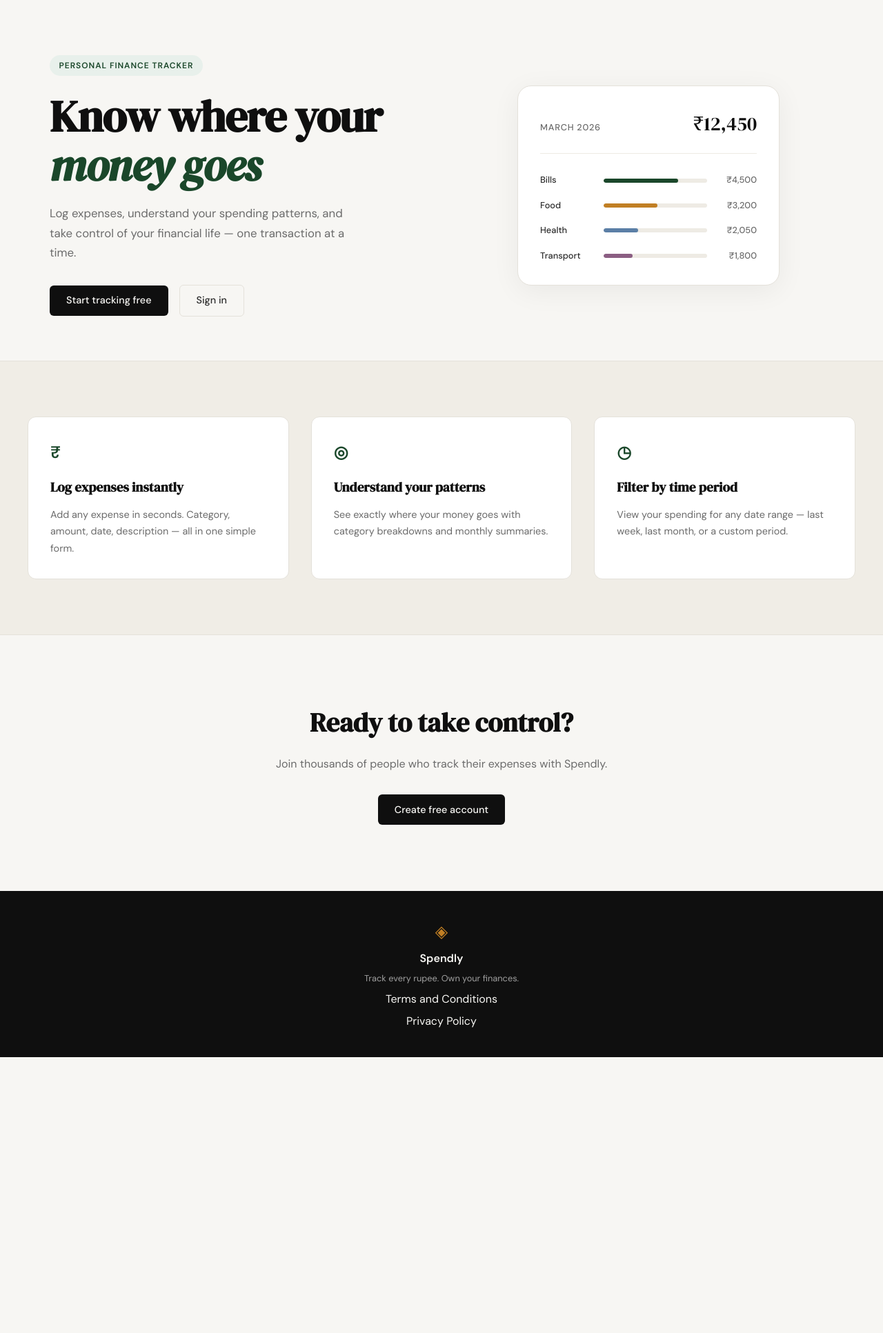
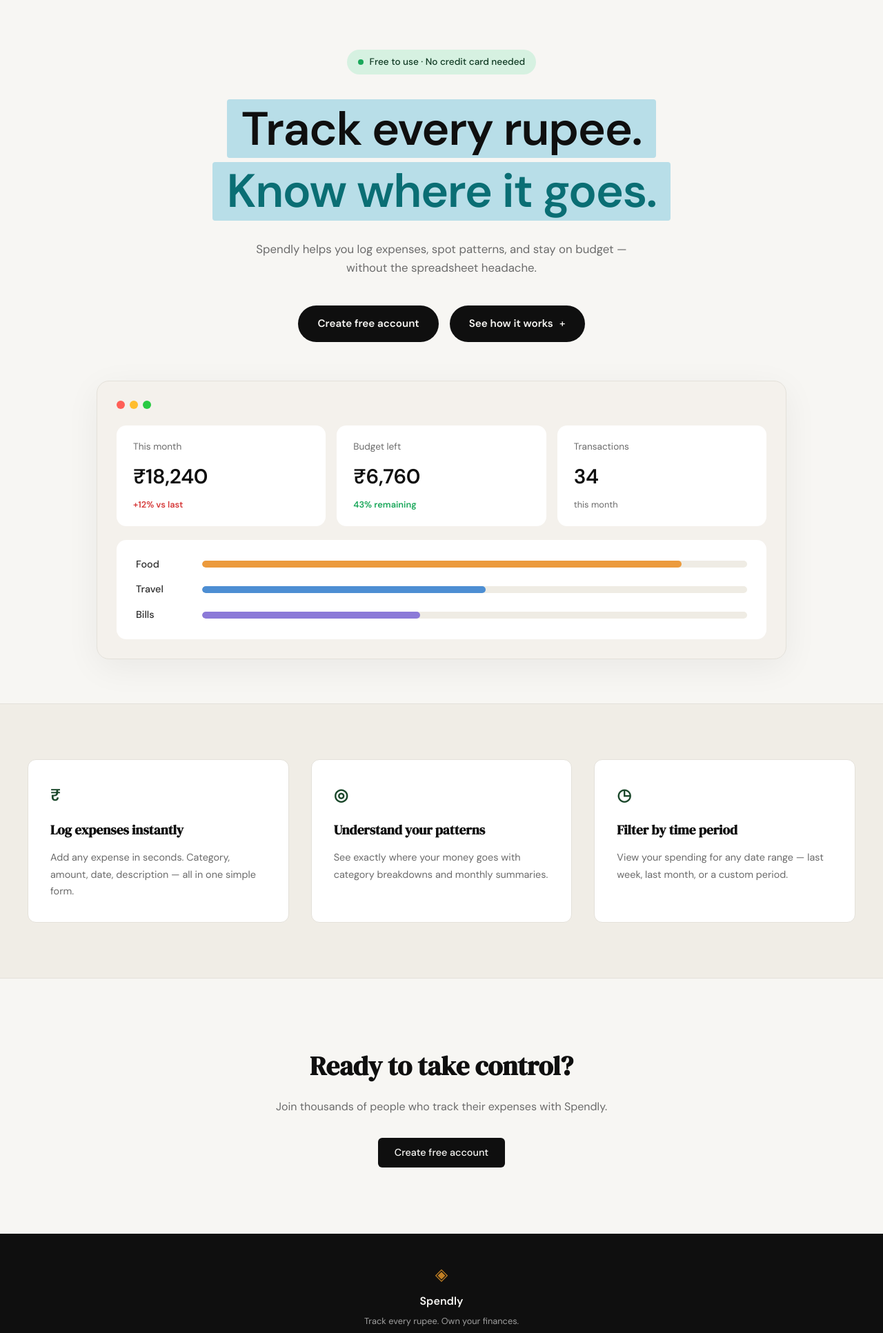
Before and after one commit to vishalmali06/spendly, a Flask app: page / in a window 1280 px wide. Shown: the part 61-1994 px from the top of the page at 69% size. Before the commit the page ends 1594 px from the top, so only its background shows below. Run offline with Flask 3, Linux system fonts and the light colour scheme.

Commit message:
landing: redesign hero section to match mockup

```diff
--- /dev/null
+++ b/static/css/landing.css
@@ -0,0 +1,224 @@
+/* ------------------------------------------------------------------ */
+/* Landing hero overrides                                              */
+/* ------------------------------------------------------------------ */
+
+.hero {
+    grid-template-columns: 1fr;
+    gap: 0;
+    text-align: center;
+    padding: 4.5rem 2rem 4rem;
+}
+
+.hero-inner {
+    display: flex;
+    flex-direction: column;
+    align-items: center;
+    max-width: 760px;
+    margin: 0 auto;
+}
+
+/* Badge: light mint pill with dot */
+.hero-badge {
+    display: inline-flex;
+    align-items: center;
+    gap: 0.55rem;
+    background: #d6f1e1;
+    color: #0f3a23;
+    text-transform: none;
+    letter-spacing: 0;
+    font-size: 0.85rem;
+    font-weight: 500;
+    padding: 0.45rem 1rem;
+    border-radius: 999px;
+    margin-bottom: 2.25rem;
+}
+
+.hero-badge-dot {
+    width: 8px;
+    height: 8px;
+    border-radius: 50%;
+    background: #1aa75a;
+    flex-shrink: 0;
+}
+
+/* Two-line headline with highlighted bands */
+.hero-title {
+    font-family: var(--font-body);
+    font-weight: 700;
+    font-size: clamp(2.4rem, 5.5vw, 4.25rem);
+    line-height: 1.15;
+    letter-spacing: -0.02em;
+    margin-bottom: 1.75rem;
+    display: flex;
+    flex-direction: column;
+    align-items: center;
+    gap: 0.35rem;
+}
+
+.hero-title-line {
+    background: #b8dee8;
+    color: var(--ink);
+    padding: 0.05em 0.3em;
+    border-radius: 4px;
+    display: inline-block;
+}
+
+.hero-title-line-2 {
+    color: #0a6e74;
+}
+
+/* Subtitle */
+.hero-subtitle {
+    text-align: center;
+    max-width: 580px;
+    color: var(--ink-muted);
+    font-size: 1.05rem;
+    line-height: 1.65;
+    margin: 0 auto 2.5rem;
+}
+
+/* Buttons: both dark pill */
+.hero-actions {
+    justify-content: center;
+    gap: 1rem;
+}
+
+.hero-actions .btn-primary {
+    background: var(--ink);
+    color: var(--paper);
+    padding: 0.9rem 1.75rem;
+    border-radius: 999px;
+    font-size: 0.95rem;
+    font-weight: 600;
+}
+
+.hero-actions .btn-primary:hover {
+    background: #1f1f1f;
+}
+
+.btn-plus {
+    display: inline-block;
+    margin-left: 0.35rem;
+    font-weight: 500;
+}
+
+/* Window mockup */
+.hero-window {
+    width: 100%;
+    max-width: 1000px;
+    margin: 3.5rem auto 0;
+    background: #f4f1ec;
+    border: 1px solid var(--border);
+    border-radius: 18px;
+    padding: 1.75rem;
+    box-shadow: 0 12px 50px rgba(0, 0, 0, 0.06);
+    text-align: left;
+}
+
+.hero-window-dots {
+    display: flex;
+    gap: 0.45rem;
+    margin-bottom: 1.5rem;
+}
+
+.dot {
+    width: 12px;
+    height: 12px;
+    border-radius: 50%;
+    display: inline-block;
+}
+
+.dot-red    { background: #ff5f57; }
+.dot-yellow { background: #ffbd2e; }
+.dot-green  { background: #28ca42; }
+
+/* Stat cards row */
+.hero-stats {
+    display: grid;
+    grid-template-columns: repeat(3, 1fr);
+    gap: 1rem;
+    margin-bottom: 1.25rem;
+}
+
+.hero-stat {
+    background: #ffffff;
+    border-radius: 14px;
+    padding: 1.25rem 1.5rem;
+}
+
+.hero-stat-label {
+    font-size: 0.85rem;
+    color: var(--ink-muted);
+    margin-bottom: 0.55rem;
+}
+
+.hero-stat-value {
+    font-family: var(--font-body);
+    font-size: 1.85rem;
+    font-weight: 700;
+    color: var(--ink);
+    margin-bottom: 0.45rem;
+    letter-spacing: -0.01em;
+}
+
+.hero-stat-delta {
+    font-size: 0.8rem;
+    font-weight: 600;
+}
+
+.hero-stat-delta-up { color: #d63b3b; }
+.hero-stat-delta-ok { color: #1aa75a; }
+
+.hero-stat-meta {
+    font-size: 0.8rem;
+    color: var(--ink-muted);
+}
+
+/* Bar chart card */
+.hero-bars {
+    background: #ffffff;
+    border-radius: 14px;
+    padding: 1.5rem 1.75rem;
+    display: flex;
+    flex-direction: column;
+    gap: 0.85rem;
+}
+
+.hero-bar-row {
+    display: grid;
+    grid-template-columns: 80px 1fr;
+    align-items: center;
+    gap: 1rem;
+}
+
+.hero-bar-cat {
+    font-size: 0.9rem;
+    color: var(--ink-soft);
+    font-weight: 500;
+}
+
+.hero-bar-track {
+    height: 10px;
+    background: #efece4;
+    border-radius: 999px;
+    overflow: hidden;
+}
+
+.hero-bar {
+    height: 100%;
+    border-radius: 999px;
+}
+
+.hero-bar-food   { background: #ec9a3c; }
+.hero-bar-travel { background: #4d8ed3; }
+.hero-bar-bills  { background: #8c7ad8; }
+
+/* Responsive */
+@media (max-width: 760px) {
+    .hero-stats {
+        grid-template-columns: 1fr;
+    }
+    .hero-window {
+        padding: 1.25rem;
+    }
+}
--- a/templates/landing.html
+++ b/templates/landing.html
@@ -1,60 +1,72 @@
 {% extends "base.html" %}
 
 {% block title %}Spendly — Track Every Rupee{% endblock %}
+
+{% block head %}
+<link rel="stylesheet" href="{{ url_for('static', filename='css/landing.css') }}">
+{% endblock %}
 
 {% block content %}
 
 <section class="hero">
     <div class="hero-inner">
-        <div class="hero-badge">Personal Finance Tracker</div>
+        <div class="hero-badge">
+            <span class="hero-badge-dot"></span>
+            Free to use · No credit card needed
+        </div>
         <h1 class="hero-title">
-            Know where your<br>
-            <em>money goes</em>
+            <span class="hero-title-line">Track every rupee.</span>
+            <span class="hero-title-line hero-title-line-2">Know where it goes.</span>
         </h1>
         <p class="hero-subtitle">
-            Log expenses, understand your spending patterns,
-            and take control of your financial life —
-            one transaction at a time.
+            Spendly helps you log expenses, spot patterns, and stay on budget —
+            without the spreadsheet headache.
         </p>
         <div class="hero-actions">
-            <a href="{{ url_for('register') }}" class="btn-primary">Start tracking free</a>
-            <a href="{{ url_for('login') }}" class="btn-ghost">Sign in</a>
+            <a href="{{ url_for('register') }}" class="btn-primary">Create free account</a>
+            <a href="#" class="btn-primary btn-secondary">See how it works <span class="btn-plus">+</span></a>
         </div>
     </div>
-    <div class="hero-visual">
-        <div class="mock-card">
-            <div class="mock-card-header">
-                <span class="mock-label">March 2026</span>
-                <span class="mock-total">₹12,450</span>
+    <div class="hero-window">
+        <div class="hero-window-dots">
+            <span class="dot dot-red"></span>
+            <span class="dot dot-yellow"></span>
+            <span class="dot dot-green"></span>
+        </div>
+        <div class="hero-stats">
+            <div class="hero-stat">
+                <div class="hero-stat-label">This month</div>
+                <div class="hero-stat-value">₹18,240</div>
+                <div class="hero-stat-delta hero-stat-delta-up">+12% vs last</div>
             </div>
-            <div class="mock-bars">
-                <div class="mock-bar-row">
-                    <span class="mock-cat">Bills</span>
-                    <div class="mock-bar-track">
-                        <div class="mock-bar" style="width: 72%"></div>
-                    </div>
-                    <span class="mock-amt">₹4,500</span>
+            <div class="hero-stat">
+                <div class="hero-stat-label">Budget left</div>
+                <div class="hero-stat-value">₹6,760</div>
+                <div class="hero-stat-delta hero-stat-delta-ok">43% remaining</div>
+            </div>
+            <div class="hero-stat">
+                <div class="hero-stat-label">Transactions</div>
+                <div class="hero-stat-value">34</div>
+                <div class="hero-stat-meta">this month</div>
+            </div>
+        </div>
+        <div class="hero-bars">
+            <div class="hero-bar-row">
+                <span class="hero-bar-cat">Food</span>
+                <div class="hero-bar-track">
+                    <div class="hero-bar hero-bar-food" style="width: 88%"></div>
                 </div>
-                <div class="mock-bar-row">
-                    <span class="mock-cat">Food</span>
-                    <div class="mock-bar-track">
-                        <div class="mock-bar mock-bar-2" style="width: 52%"></div>
-                    </div>
-                    <span class="mock-amt">₹3,200</span>
+            </div>
+            <div class="hero-bar-row">
+                <span class="hero-bar-cat">Travel</span>
+                <div class="hero-bar-track">
+                    <div class="hero-bar hero-bar-travel" style="width: 52%"></div>
                 </div>
-                <div class="mock-bar-row">
-                    <span class="mock-cat">Health</span>
-                    <div class="mock-bar-track">
-                        <div class="mock-bar mock-bar-3" style="width: 33%"></div>
-                    </div>
-                    <span class="mock-amt">₹2,050</span>
-                </div>
-                <div class="mock-bar-row">
-                    <span class="mock-cat">Transport</span>
-                    <div class="mock-bar-track">
-                        <div class="mock-bar mock-bar-4" style="width: 28%"></div>
-                    </div>
-                    <span class="mock-amt">₹1,800</span>
+            </div>
+            <div class="hero-bar-row">
+                <span class="hero-bar-cat">Bills</span>
+                <div class="hero-bar-track">
+                    <div class="hero-bar hero-bar-bills" style="width: 40%"></div>
                 </div>
             </div>
         </div>
```
Also changed, not shown: file.txt (+9 -0 lines).
